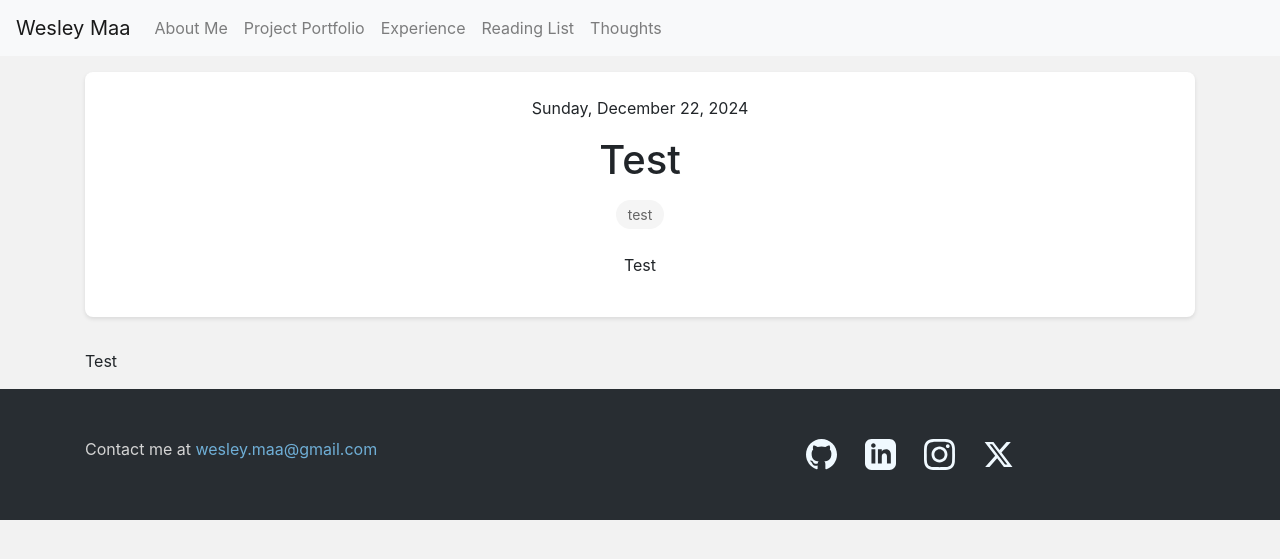
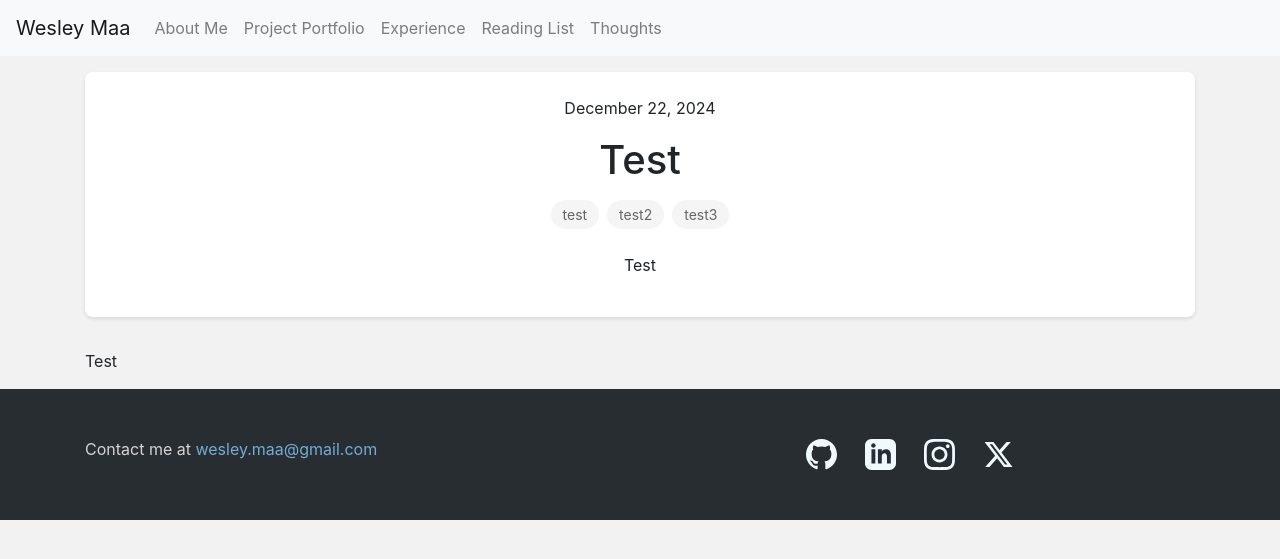
Before and after one commit to WT-MM/PortfolioSite, a Jekyll site: the page built from _posts/2024-12-22-Test.md, in a window 1280 px wide. Shown: the top 559 px of the page. Built offline with Jekyll 4.4.1, drawn with Linux system fonts in a browser that asks for light colours; nearby versions of some CDN libraries.

Commit message:
new paths

```diff
--- a/_config.yml
+++ b/_config.yml
@@ -2,6 +2,8 @@ title: Wesley Maa
 description: Wesley Maa's Personal Website
 url: "https://wesleymaa.com"
 baseurl: ""
+permalink: "/:year/:month-:day/:title/"
+date_format: "%Y/%B-%d/%title"
 
 # Build settings
 markdown: kramdown
@@ -23,6 +25,7 @@ defaults:
       layout: "default"
   - scope:
       path: "_posts"
+      type: "posts"
     values:
       layout: "post"
   - scope:
--- a/_layouts/post.html
+++ b/_layouts/post.html
@@ -11,7 +11,7 @@ layout: default
             <dt class="sr-only">Published on</dt>
             <dd class="text-base font-medium leading-6 text-gray-500 dark:text-gray-400">
               <time datetime="{{ page.date | date_to_xmlschema }}">
-                {{ page.date | date: "%A, %B %-d, %Y" }}
+                {{ page.date | date: "%B %-d, %Y" }}
               </time>
             </dd>
           </div>
--- a/_layouts/thoughts.html
+++ b/_layouts/thoughts.html
@@ -19,7 +19,7 @@ layout: default
             {% assign tags = site.tags | sort %}
             {% for tag in tags %}
                 <li>
-                    <a href="/thoughts/tags/{{ tag[0] }}/" class="{% if page.url contains tag[0] %}active{% endif %}">
+                    <a href="/thoughts/tags/{{ tag[0] }}/" class="{% if page.tag == tag[0] %}active{% endif %}">
                         {{ tag[0] }} ({{ tag[1].size }})
                     </a>
                 </li>
--- a/_posts/2024-12-22-Test.md
+++ b/_posts/2024-12-22-Test.md
@@ -3,6 +3,6 @@ layout: post
 title: "Test"
 date: 2024-12-22
 description: "Test"
-tags: [test]
+tags: [test, test2, test3]
 ---
 Test
```
Also changed, not shown: projects/jumprobotics.md (deleted, +0 -6 lines), _posts/2024-12-23-turning-20.md (renamed from _posts/2024-12-23-Turning_20.md).
